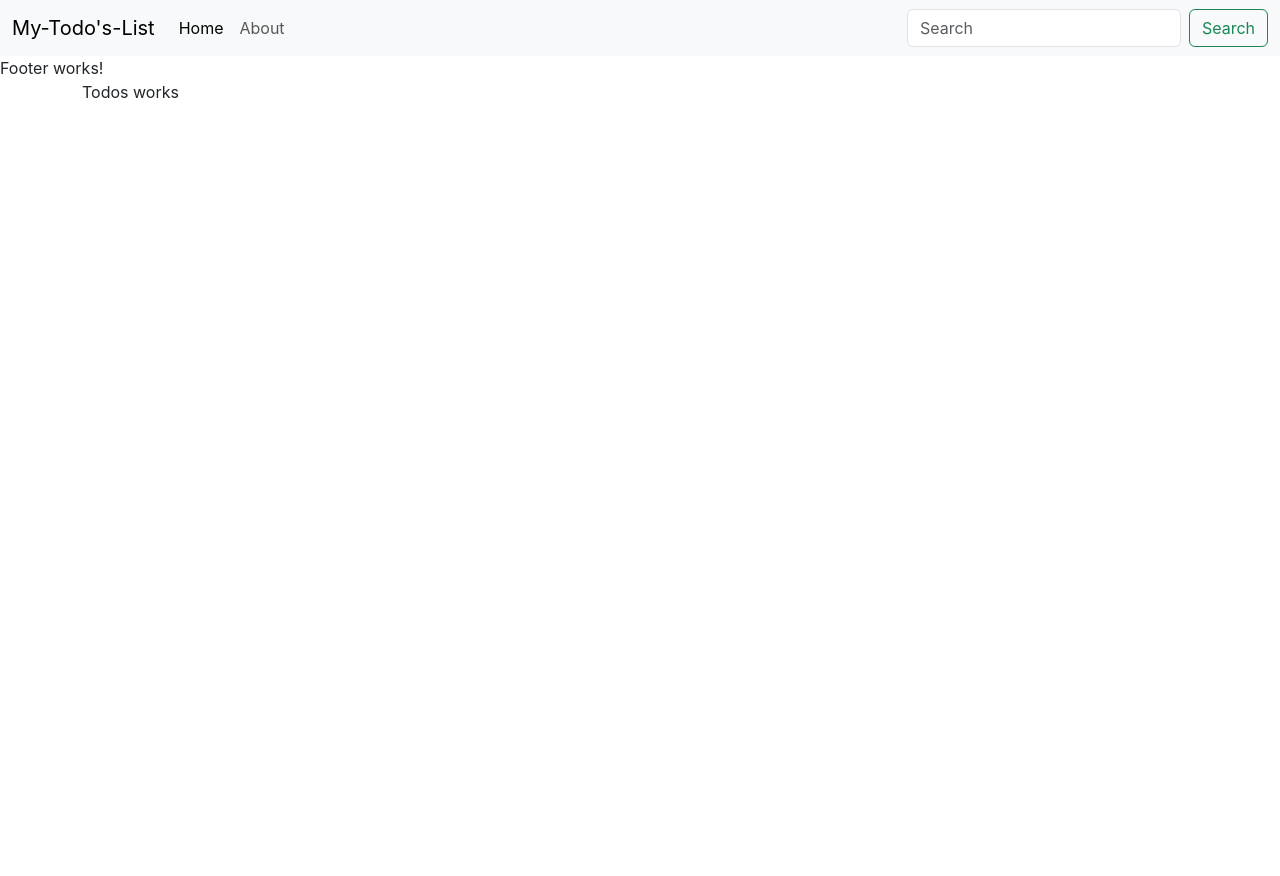
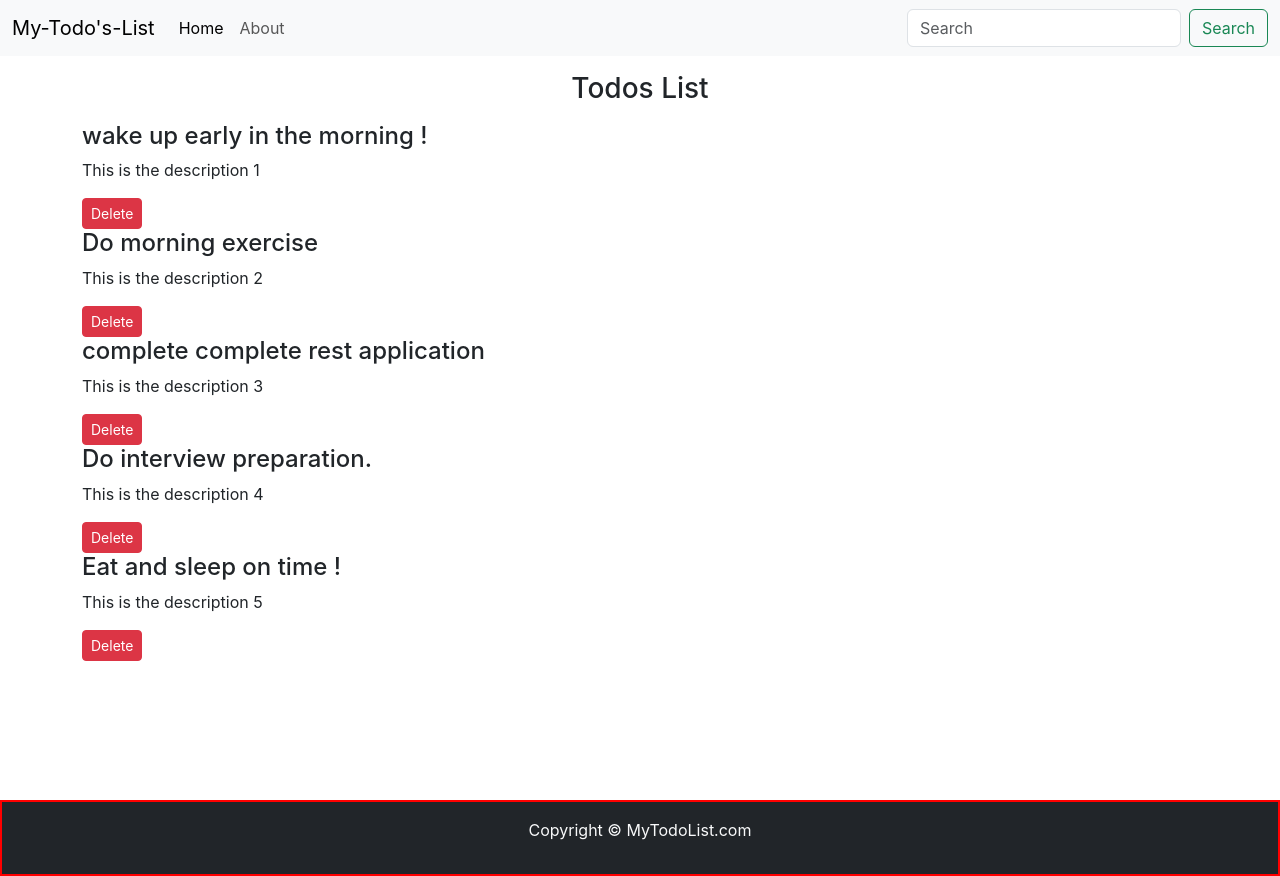
Before and after one commit to GauriHDeshpande/todo-list, a React (Create React App) app: page / in a window 1280 px wide. Before the commit the page ends 800 px from the top, so only its background shows below. Built offline with nearby package versions, Linux system fonts and the light colour scheme.

Commit message:
completed footer and added TodoItem

```diff
--- a/src/App.js
+++ b/src/App.js
@@ -1,15 +1,48 @@
 import './App.css';
-import {Footer} from './MyComponents/Footer';//It is passed in curly brackets because it is not exported by default through its function.
+import React, { useState } from 'react';
+import { Footer } from './MyComponents/Footer';//It is passed in curly brackets because it is not exported by default through its function.
 import Header from './MyComponents/Header';
 import Todos from './MyComponents/Todos';
 
 function App() {
-
+  const onDelete = (todo) => {
+    console.log("I am onDelete of todo...", todo);
+    setTodos(todos.filter((e) => {
+      return e !== todo;
+    }))
+  }
+  const [todos, setTodos] = useState([
+    {
+      sno: 1,
+      title: "wake up early in the morning !",
+      desc: "This is the description 1"
+    },
+    {
+      sno: 2,
+      title: "Do morning exercise",
+      desc: "This is the description 2"
+    },
+    {
+      sno: 3,
+      title: "complete complete rest application",
+      desc: "This is the description 3"
+    },
+    {
+      sno: 4,
+      title: "Do interview preparation.",
+      desc: "This is the description 4"
+    },
+    {
+      sno: 5,
+      title: "Eat and sleep on time !",
+      desc: "This is the description 5"
+    }
+  ]);
   return (
     <>
-      <Header title="My-Todo's-List" searchBar={true}/>
-      <Footer/>
-      <Todos/>
+      <Header title="My-Todo's-List" searchBar={true} />
+      <Todos todos={todos} onDelete={onDelete} />
+      <Footer />
     </>
   );
 }
--- a/src/MyComponents/Footer.js
+++ b/src/MyComponents/Footer.js
@@ -1,9 +1,18 @@
 import React from 'react';
 
 export function Footer() {
+  let footerStyle = {
+    position: "absolute",
+    top: "100vh",
+    width: "100%",
+    border: "2px solid red"
+  }
+
   return (
     <>
-      Footer works!
+      <footer className='bg-dark text-light' style={footerStyle}>
+        <p className='text-center py-3'>Copyright &copy; MyTodoList.com</p>
+      </footer>
     </>
   );
 }
--- /dev/null
+++ b/src/MyComponents/TodoItem.js
@@ -0,0 +1,12 @@
+import React from 'react';
+
+export default function TodoItem({todo, onDelete}) {
+  return (
+    <div>
+      <h4>{todo.title}</h4>
+      <p>{todo.desc}</p>
+      <button className='btn btn-sm btn-danger' onClick={() => {onDelete(todo)}}>Delete
+      </button>
+    </div>
+  );
+}
--- a/src/MyComponents/Todos.js
+++ b/src/MyComponents/Todos.js
@@ -1,10 +1,14 @@
 import React from 'react';
+import TodoItem from './TodoItem';
 
-export default function Todos() {
+export default function Todos(props) {
   return (
     <>
       <div className='container'>
-        Todos works
+        <h3 className='text-center my-3'>Todos List</h3>
+        {props.todos.length === 0 ? "No todos to display" : props.todos.map((todo) => {
+          return <TodoItem todo={todo} key={todo.sno} onDelete={props.onDelete}/>
+        })}
       </div>
     </>
   );
```
Also changed, not shown: src/MyComponents/AddTodo.js (added, +26 -0 lines), 1 other file (tests, documents, lock files or other folders).
